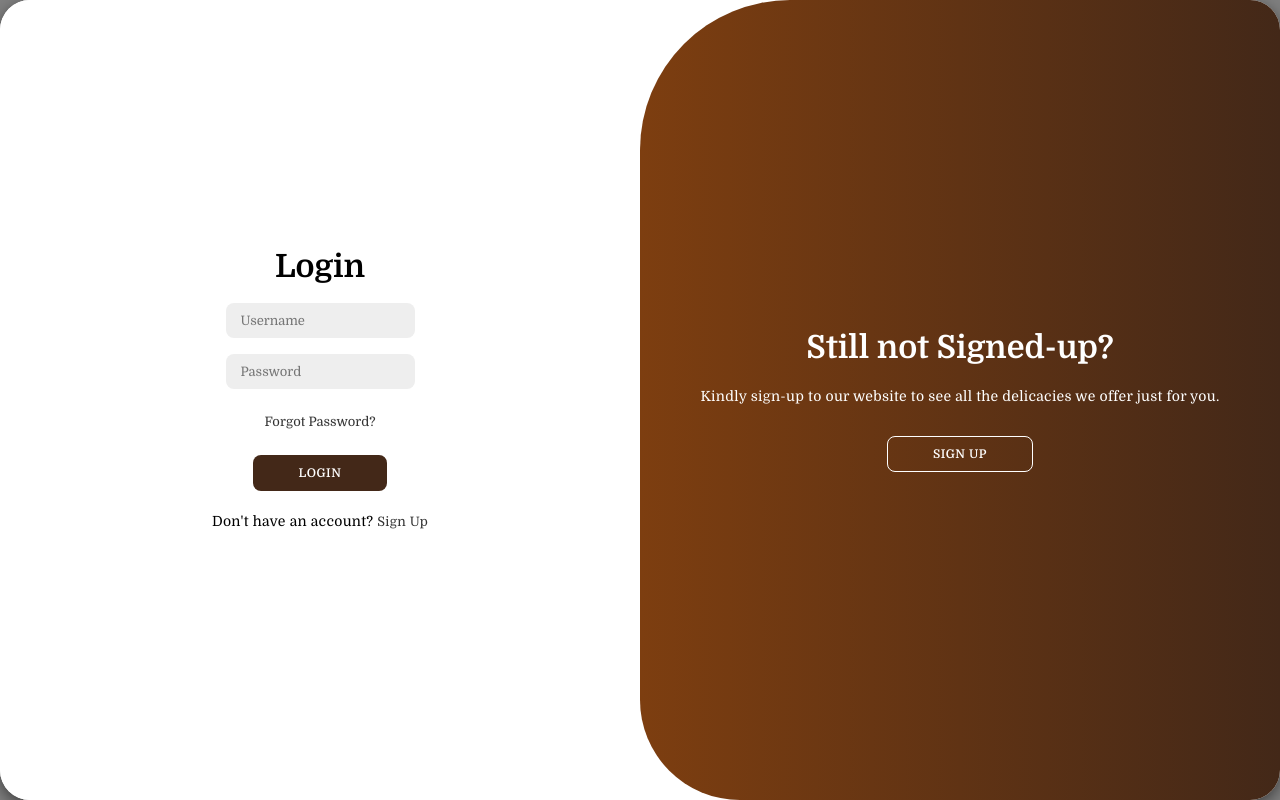
After one commit to TrinaMente/Pecto-s-Bakery1, a PHP site: page /LogIn.html in a window 1280 px wide. The commit adds this page. Run offline with PHP 8.4, Linux system fonts and the light colour scheme.

Commit message:
with login and sign up

```diff
--- /dev/null
+++ b/LogIn.css
@@ -0,0 +1,221 @@
+* {
+    margin: 0;
+    padding: 0;
+    box-sizing: border-box;
+    font-family: "Domine", serif;
+}
+
+body {
+    display: flex;
+    justify-content: center;
+    align-items: center;
+    flex-direction: column;
+    height: 100vh;
+    background-color: rgba(0, 0, 0, .5);
+}
+
+#main-container {
+    background-color: white;
+    border-radius: 30px;
+    box-shadow: 0 5px 15px rgba(0, 0, 0, .5);
+    position: relative;
+    overflow: hidden;
+    width: 768px;
+    height: 100%;
+    max-width: 100%;
+    min-height: 480px;
+}
+
+form h1{
+    margin-bottom: 10px;
+}
+
+#main-container p {
+    font-size: 14px;
+    line-height: 20px;
+    letter-spacing: 0.3px;
+    margin: 20px 0;
+}
+
+#main-container a {
+    color: #333;
+    font-size: 13px;
+    text-decoration: none;
+    margin: 15px 0 10px;
+}
+
+#main-container button {
+    background-color: #432818;
+    color: white;
+    font-size: 12px;
+    padding: 10px 45px;
+    border: 1px solid transparent;
+    border-radius: 8px;
+    font-weight: 600;
+    letter-spacing: 0.5px;
+    text-transform: uppercase;
+    margin-top: 10px;
+    cursor: pointer;
+}
+
+.remember-forgot{
+    margin: 15px 10px;
+}
+
+#main-container button.hidden {
+    background-color: transparent;
+    border-color: white;
+}
+
+#main-container form {
+    background-color: white;
+    display: flex;
+    justify-content: center;
+    align-items: center;
+    flex-direction: column;
+    padding: 0 40px;
+    height: 100%;
+}
+
+#main-container input {
+    background-color: #eee;
+    border: none;
+    margin: 8px 0;
+    padding: 10px 15px;
+    font-size: 13px;
+    border-radius: 8px;
+    width: 100%;
+    outline: none;
+}
+
+.form-container {
+    position: absolute;
+    top: 0;
+    height: 100%;
+    transition: all 0.6s ease-in-out;
+}
+
+#login-wrapper {
+    left: 0;
+    width: 50%;
+    z-index: 2;
+}
+
+#main-container.active #login-wrapper {
+    transform: translateX(100%);
+}
+
+#sign-up-wrapper {
+    left: 0;
+    width: 50%;
+    opacity: 0;
+    z-index: 1;
+}
+
+#main-container.active #sign-up-wrapper {
+    transform: translateX(100%);
+    opacity: 1;
+    z-index: 5;
+    animation: move 0.6s;
+}
+
+@keyframes move {
+    0%, 49.99% {
+        opacity: 0;
+        z-index: 1;
+    }
+
+    50%, 100% {
+        opacity: 1;
+        z-index: 5;
+    }
+}
+
+.toggle-container {
+    position: absolute;
+    top: 0;
+    left: 50%;
+    width: 50%;
+    height: 100%;
+    overflow: hidden;
+    transition: all 0.6s ease-in-out;
+    border-radius: 150px 0 0 100px;
+    z-index: 1000;
+}
+
+#main-container.active .toggle-container {
+    transform: translateX(-100%);
+    border-radius: 0 150px 100px 0;
+}
+
+.toggle {
+    background-color: purple;
+    height: 100%;
+    background: linear-gradient(to right,#b75408, #432818);
+    color: #fff;
+    position: relative;
+    left: -100%;
+    height: 100%;
+    width: 200%;
+    transform: translateX(0);
+    transition: all 0.6s ease-in-out;
+}
+
+#main-container.active .toggle {
+    transform: translateX(50%);
+}
+
+.toggle-panel {
+    position: absolute;
+    width: 50%;
+    height: 100%;
+    display: flex;
+    align-items: center;
+    justify-content: center;
+    flex-direction: column;
+    padding: 0 30px;
+    text-align: center;
+    top: 0;
+    transform: translateX(0);
+    transition: all 0.6s ease-in-out;
+}
+
+.toggle-left {
+    transform: translateX(-200%);
+}
+
+#main-container.active .toggle-left {
+    transform: translateX(0);
+}
+
+.toggle-right {
+    right: 0;
+    transform: translateX(0);
+}
+
+#main-container.active .toggle-right {
+    transform: translateX(200%);
+}
+
+
+@media screen and (max-width: 2455px) {
+    #main-container {
+        width: 768px;
+        height: 100%;
+        max-width: 100%;
+        min-height: 480px;
+    }
+
+}
+
+@media screen and (max-width: 1321px) {
+    #main-container {
+        height: 100%;
+        width: 100%;
+        min-height: 480px;
+    }
+}
+
+@media screen and (max-width: 768px) {
+
+}
--- /dev/null
+++ b/LogIn.html
@@ -0,0 +1,92 @@
+<!DOCTYPE html>
+<html>
+    <head>
+        <link rel="preconnect" href="https://fonts.googleapis.com">
+        <link rel="preconnect" href="https://fonts.gstatic.com" crossorigin>
+        <link href="https://fonts.googleapis.com/css2?family=Great+Vibes&display=swap" rel="stylesheet">
+        <link href="https://fonts.googleapis.com/css2?family=Domine:wght@400..700&family=Great+Vibes&display=swap" rel="stylesheet">
+        <script src="https://code.jquery.com/jquery-3.7.1.min.js" integrity="sha256-/JqT3SQfawRcv/BIHPThkBvs0OEvtFFmqPF/lYI/Cxo=" crossorigin="anonymous"></script>
+        <script src="LogIn.js"></script>
+        <meta name="viewport" content="width=device-width, initial-scale=1">
+        <link rel="stylesheet" href="https://cdnjs.cloudflare.com/ajax/libs/font-awesome/6.5.2/css/all.min.css" integrity="sha512-SnH5WK+bZxgPHs44uWIX+LLJAJ9/2PkPKZ5QiAj6Ta86w+fsb2TkcmfRyVX3pBnMFcV7oQPJkl9QevSCWr3W6A==" crossorigin="anonymous" referrerpolicy="no-referrer">
+        <link rel="stylesheet" href="LogIn.css">
+        <title>Pecto's Bakery - Gallery></title>
+    </head>
+
+    <body>
+        <div id="main-container">
+            <div id="login-wrapper" class="form-container">
+                <form>
+                    <h1>Login</h1>
+
+                    <div class="inputbox">
+                        <input type="text" placeholder="Username" required>
+                    </div>
+
+                    <div class="inputbox">
+                        <input type="password" placeholder="Password" required>
+                    </div>
+
+                    <div class="remember-forgot">
+                        <a href="#">Forgot Password?</a>
+                    </div>
+
+                    <button type="button" id="loginBtn">Login</button>
+
+                    <div class="no-account">
+                        <p>Don't have an account?
+                            <a href="#" id="signUpLink">Sign Up</a>
+                        </p>
+                    </div>
+
+                </form>
+            </div>
+
+            <div id="sign-up-wrapper" class="form-container">
+                <form>
+                    <h1>Create an Account</h1>
+
+                    <div class="inputbox">
+                        <input type="text" placeholder="First name" required>
+                    </div>
+
+                    <div class="inputbox">
+                        <input type="text" placeholder="Surname" required>
+                    </div>
+
+                    <div class="inputbox">
+                        <input type="text" placeholder="Email address" required>
+                    </div>
+
+                    <div class="inputbox">
+                        <input type="password" placeholder="Password" required>
+                    </div>
+
+                    <button type="button" id="signUpBtn">Sign-Up</button>
+
+                    <div class="have-account">
+                        <p>Already have an account?
+                            <a href="#" id="loginLink">Login</a>
+                        </p>
+                    </div>
+                </form>
+            </div>
+
+            <div class="toggle-container">
+                <div class="toggle">
+                    <div class="toggle-panel toggle-left">
+                        <h1> Want to continue where you left off?</h1>
+                        <p>Just enter your personal details to resume activity</p>
+                        <button class="hidden" id="loginBtnToggle">Login</button>
+                    </div>
+
+                    <div class="toggle-panel toggle-right">
+                        <h1>Still not Signed-up?</h1>
+                        <p>Kindly sign-up to our website to see all the delicacies we offer just for you.</p>
+                        <button class="hidden" id="signUpBtnToggle">Sign Up</button>
+                    </div>
+                </div>
+            </div>
+        </div>
+    </body>
+</html>
--- /dev/null
+++ b/LogIn.js
@@ -0,0 +1,33 @@
+document.addEventListener('DOMContentLoaded', () => {
+    const container = document.getElementById('main-container');
+    const signUpLink = document.getElementById('signUpLink');
+    const signUpButton = document.getElementById('signUpBtn');
+    const loginLink = document.getElementById('loginLink');
+    const loginButton = document.getElementById('loginBtn');
+    const loginBtnToggle = document.getElementById('loginBtnToggle');
+    const signUpBtnToggle = document.getElementById('signUpBtnToggle');
+
+    signUpLink.addEventListener('click', () => {
+        container.classList.add("active");
+    });
+
+    signUpButton.addEventListener('click', () => {
+        container.classList.add("active");
+    });
+
+    loginLink.addEventListener('click', () => {
+        container.classList.remove("active");
+    });
+
+    loginButton.addEventListener('click', () => {
+        container.classList.remove("active");
+    });
+
+    loginBtnToggle.addEventListener('click', () => {
+        container.classList.remove("active");
+    });
+
+    signUpBtnToggle.addEventListener('click', () => {
+        container.classList.add("active");
+    });
+});
--- a/gallery.js
+++ b/gallery.js
@@ -3,6 +3,7 @@ $(document).ready(function(){
         const urlParams = new URLSearchParams(window.location.search);
         return urlParams.get(name);
     }
+
     var filterParam = getQueryParam('data-filter');
 
         if(filterParam) {
```
Also changed, not shown: gallery.html (+9 -9 lines), index.css (+59 -1 lines), index.html (+8 -0 lines), main.js (+12 -2 lines).
